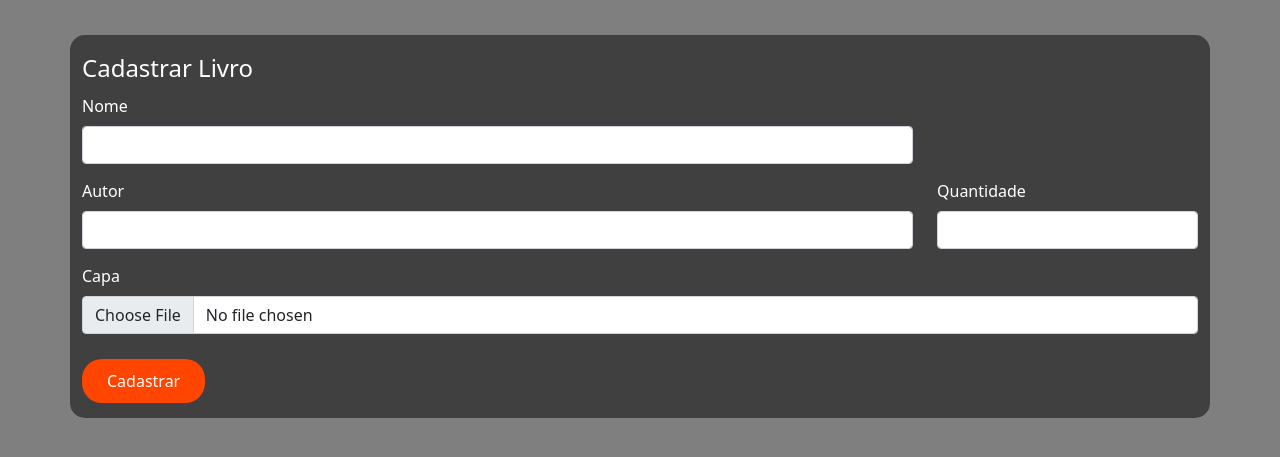
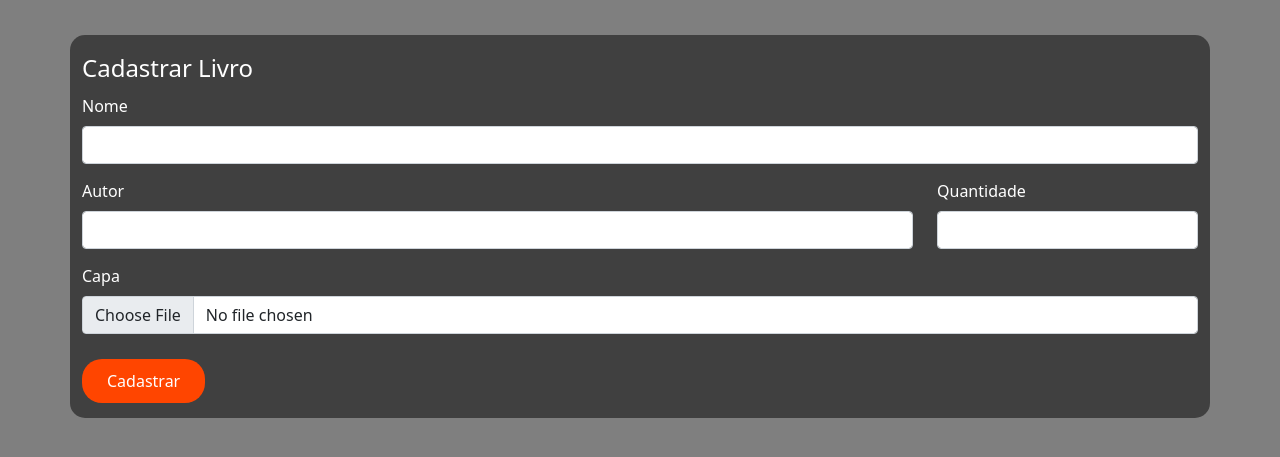
Before and after one commit to PabloKauan-TI/OnLibrary, a PHP site: page /cad_livro.php in a window 1280 px wide. Shown: the part 66-523 px from the top of the page. Run offline with PHP 8.4, Linux system fonts and the light colour scheme.

Commit message:
atualizando campo nome

```diff
--- a/cad_livro.php
+++ b/cad_livro.php
@@ -98,7 +98,7 @@
                 ?>
                 <form action="cad_livro.php" method="post" enctype="multipart/form-data">
                     <div class="row">
-                        <div class="col-9">
+                        <div class="col">
                             <label for="titulo_livro" class="form-label">Nome</label>
                             <input type="text" name="titulo_livro" class="form-control" placeholder="">
                         </div>
```
